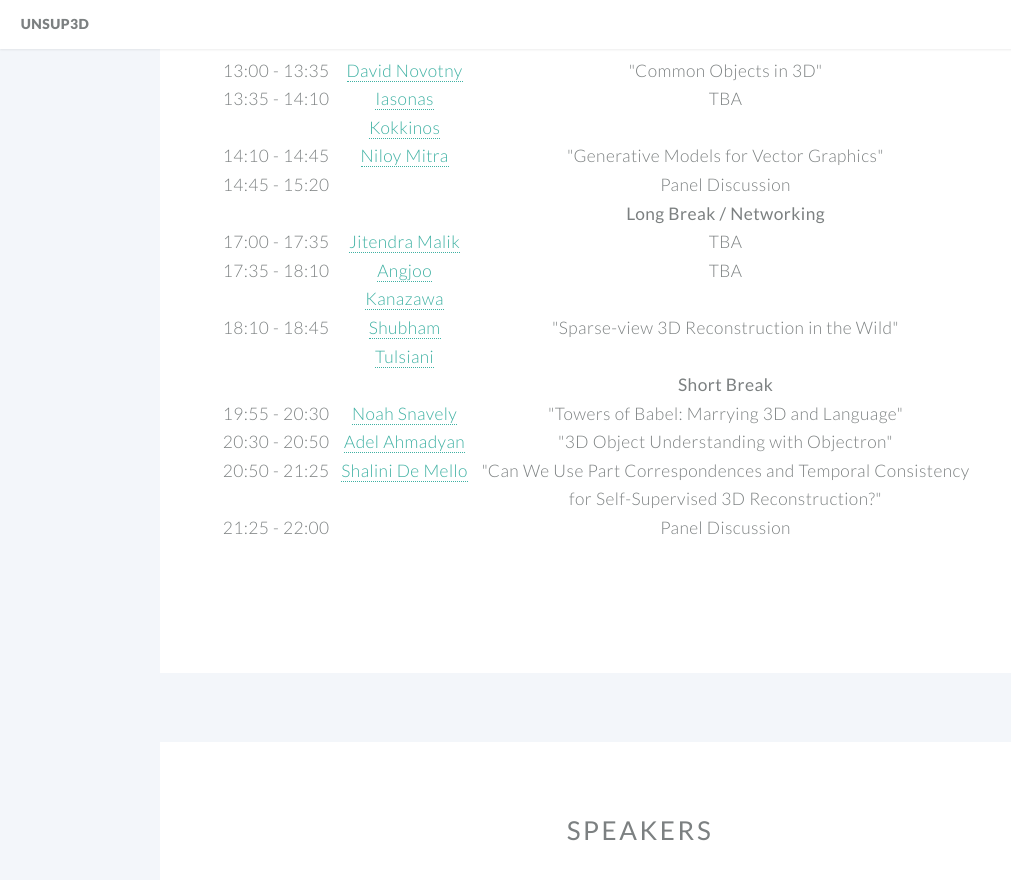
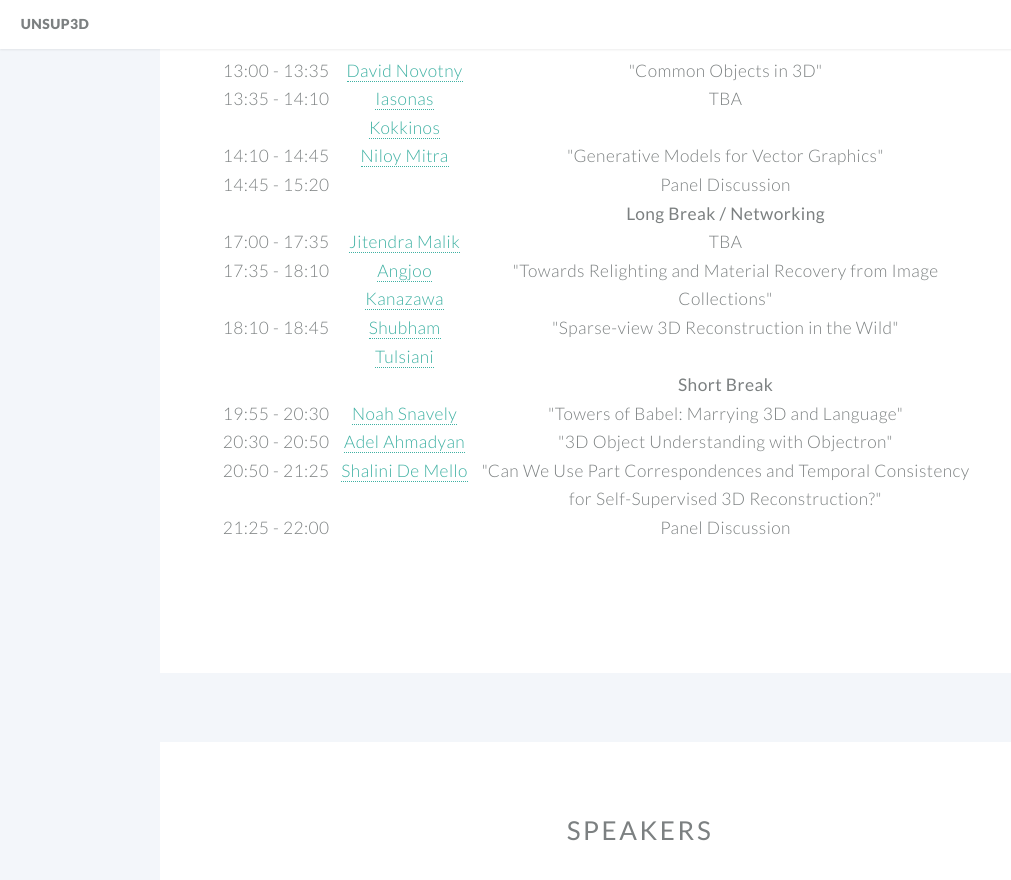
Before and after one commit to unsup3d/unsup3d.github.io, a Jekyll site: the page built from index.html, in a window 1280 px wide and 900 px high, scrolled down 2145 px. Shown: the top 880 px of the window, without its empty margins (0-1011 px from the left). Built offline with Jekyll 4.4.1, drawn with Linux system fonts in a browser that asks for light colours.

Commit message:
updated title

```diff
--- a/index.html
+++ b/index.html
@@ -131,7 +131,7 @@ banner: images/banner.jpg
           <tr>
             <td class="convertTimeRange">17:35-18:10</td>
             <td><a href="https://people.eecs.berkeley.edu/~kanazawa/" target="_blank">Angjoo Kanazawa</a></td>
-            <td>TBA</td>
+            <td>"Towards Relighting and Material Recovery from Image Collections"</td>
             <td></td>
           </tr>
           <tr>
```
